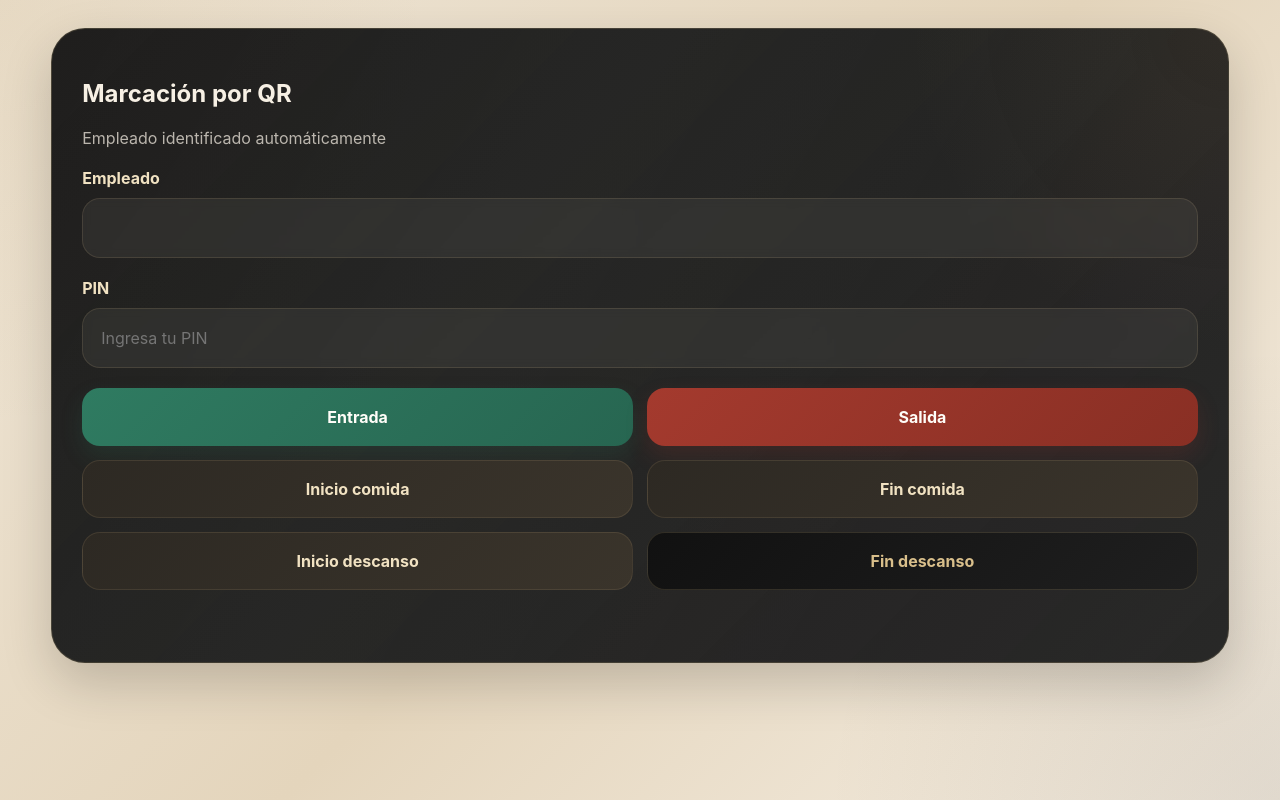
After one commit to Correa11005/control-peluqueria, a Flask app: template templates/marcar_qr.html in a window 1280 px wide. The commit adds this page. Run offline with Flask 3, Linux system fonts and the light colour scheme; the template is opened without the code that fills it, so the values that code supplies are empty.

Commit message:
cambios para los qr

```diff
--- a/app.py
+++ b/app.py
@@ -1,11 +1,27 @@
 import os
 from datetime import datetime
 from zoneinfo import ZoneInfo
-
+from services.time_service import aplicar_logica_melany
 import mysql.connector
 from dotenv import load_dotenv
-from flask import Flask, jsonify, request, send_from_directory
+from flask import Flask, jsonify, request, render_template
 from flask_cors import CORS
+
+from services.empleado_service import (
+    configurar_qr_y_pin,
+    obtener_empleado_por_token,
+    resetear_intentos_pin,
+    registrar_intento_fallido,
+)
+
+from services.qr_service import (
+    validar_pin,
+    verificar_pin,
+    empleado_bloqueado,
+    calcular_bloqueo,
+    ACCIONES_VALIDAS,
+    generar_imagen_qr,
+)
 
 load_dotenv()
 
@@ -14,7 +30,7 @@ CORS(app)
 
 LIMITE_SEGUNDOS_MELANY = 4 * 3600
 TZ_APP = "Europe/Madrid"
-FRONTEND_DIR = os.path.join(os.getcwd(), "frontend")
+
 
 
 def get_db_connection():
@@ -57,13 +73,6 @@ def obtener_ultima_marcacion_hoy(cursor, empleado_id, fecha=None):
         (empleado_id, fecha),
     )
     return cursor.fetchone()
-
-
-def aplicar_limite_melany(empleado_id, segundos):
-    if empleado_id == 3:
-        return min(segundos, LIMITE_SEGUNDOS_MELANY)
-    return segundos
-
 
 def calcular_resumen_marcaciones(marcaciones, empleado_id=None, ahora=None):
     entrada = None
@@ -134,10 +143,12 @@ def calcular_resumen_marcaciones(marcaciones, empleado_id=None, ahora=None):
     total_trabajado = max(0, total_trabajado)
     total_comida = max(0, total_comida)
     total_descanso = max(0, total_descanso)
-    total_trabajado = aplicar_limite_melany(empleado_id, total_trabajado)
 
-    neto = total_trabajado
-    neto = aplicar_limite_melany(empleado_id, neto)
+    segundos_trabajados_reales = total_trabajado
+    segundos_netos_reales = max(0, segundos_trabajados_reales - total_comida - total_descanso)
+
+    segundos_trabajados_mostrados = aplicar_logica_melany(empleado_id, segundos_trabajados_reales)
+    segundos_netos_mostrados = aplicar_logica_melany(empleado_id, segundos_netos_reales)
 
     return {
         "entrada": entrada,
@@ -146,12 +157,40 @@ def calcular_resumen_marcaciones(marcaciones, empleado_id=None, ahora=None):
         "fin_comida": fin_comida,
         "inicio_descanso": inicio_descanso,
         "fin_descanso": fin_descanso,
-        "segundos_trabajados": total_trabajado,
+
+        "segundos_trabajados_reales": segundos_trabajados_reales,
         "segundos_comida": total_comida,
         "segundos_descanso": total_descanso,
-        "segundos_netos": neto,
+        "segundos_netos_reales": segundos_netos_reales,
+
+        "segundos_trabajados": segundos_trabajados_mostrados,
+        "segundos_netos": segundos_netos_mostrados,
     }
 
+@app.route("/configurar_qr/<int:empleado_id>", methods=["POST"])
+def configurar_qr(empleado_id):
+    data = request.get_json(silent=True) or {}
+    pin = data.get("pin")
+
+    if not pin:
+        return jsonify({"error": "PIN requerido"}), 400
+
+    conn = get_db_connection()
+    try:
+        token = configurar_qr_y_pin(conn, empleado_id, pin)
+
+        base_url = os.environ.get("BASE_URL", "http://127.0.0.1:5000").rstrip("/")
+        url_qr = f"{base_url}/marcar?token={token}"
+        ruta_qr = generar_imagen_qr(url_qr, f"empleado_{empleado_id}")
+
+        return jsonify({
+            "mensaje": "QR configurado correctamente",
+            "token": token,
+            "url": url_qr,
+            "qr_imagen": ruta_qr
+        })
+    finally:
+        conn.close()
 
 @app.route("/empleados")
 def empleados():
@@ -166,6 +205,107 @@ def empleados():
 
     return jsonify(result)
 
+@app.route("/marcar", methods=["GET"])
+def vista_marcar_qr():
+    token = request.args.get("token", "").strip()
+
+    if not token:
+        return "Token no proporcionado", 400
+
+    conn = get_db_connection()
+    try:
+        empleado = obtener_empleado_por_token(conn, token)
+
+        if not empleado or not empleado["activo"]:
+            return "Empleado no encontrado o inactivo", 404
+
+        return render_template(
+            "marcar_qr.html",
+            empleado=empleado,
+            token=token
+        )
+    finally:
+        conn.close()
+@app.route("/api/marcar_qr", methods=["POST"])
+def api_marcar_qr():
+    data = request.get_json(silent=True) or {}
+
+    token = (data.get("token") or "").strip()
+    pin = (data.get("pin") or "").strip()
+    tipo = (data.get("tipo") or "").strip()
+
+    if not token:
+        return jsonify({"error": "Token requerido"}), 400
+
+    if tipo not in ACCIONES_VALIDAS:
+        return jsonify({"error": "Tipo de marcación inválido"}), 400
+
+    if not validar_pin(pin):
+        return jsonify({"error": "PIN inválido. Debe tener 4 dígitos."}), 400
+
+    conn = get_db_connection()
+    cursor = conn.cursor(dictionary=True)
+
+    try:
+        empleado = obtener_empleado_por_token(conn, token)
+
+        if not empleado or not empleado["activo"]:
+            return jsonify({"error": "Empleado no válido o inactivo"}), 404
+
+        if empleado_bloqueado(empleado["bloqueado_hasta"]):
+            return jsonify({"error": "Empleado bloqueado temporalmente por intentos fallidos"}), 403
+
+        if not verificar_pin(pin, empleado["pin_hash"]):
+            nuevos_intentos = (empleado["pin_intentos_fallidos"] or 0) + 1
+            bloqueo = calcular_bloqueo(nuevos_intentos)
+            registrar_intento_fallido(conn, empleado["id"], nuevos_intentos, bloqueo)
+            return jsonify({"error": "PIN incorrecto"}), 401
+
+        resetear_intentos_pin(conn, empleado["id"])
+
+        hoy = datetime.now(ZoneInfo(TZ_APP)).date()
+        ultima = obtener_ultima_marcacion_hoy(cursor, empleado["id"], hoy)
+        ultimo_tipo = ultima["tipo"] if ultima else None
+
+        if tipo == "entrada":
+            if ultimo_tipo in {"entrada", "fin_comida", "fin_descanso"}:
+                return jsonify({"error": "No se puede registrar otra entrada ahora"}), 400
+
+        elif tipo == "salida":
+            if ultimo_tipo not in {"entrada", "fin_comida", "fin_descanso"}:
+                return jsonify({"error": "No se puede registrar salida sin haber entrado o reanudado"}), 400
+
+        elif tipo == "inicio_comida":
+            if ultimo_tipo not in {"entrada", "fin_descanso"}:
+                return jsonify({"error": "No se puede iniciar comida en este momento"}), 400
+
+        elif tipo == "fin_comida":
+            if ultimo_tipo != "inicio_comida":
+                return jsonify({"error": "No se puede finalizar comida sin haberla iniciado"}), 400
+
+        elif tipo == "inicio_descanso":
+            if ultimo_tipo not in {"entrada", "fin_comida"}:
+                return jsonify({"error": "No se puede iniciar descanso en este momento"}), 400
+
+        elif tipo == "fin_descanso":
+            if ultimo_tipo != "inicio_descanso":
+                return jsonify({"error": "No se puede finalizar descanso sin haberlo iniciado"}), 400
+
+        cursor.execute(
+            "INSERT INTO marcaciones (empleado_id, tipo, fecha_hora) VALUES (%s, %s, NOW())",
+            (empleado["id"], tipo),
+        )
+        conn.commit()
+
+        return jsonify({
+            "ok": True,
+            "mensaje": f"Marcación registrada: {tipo}",
+            "empleado": empleado["nombre"]
+        })
+
+    finally:
+        cursor.close()
+        conn.close()
 
 @app.route("/marcar", methods=["POST"])
 def marcar():
@@ -331,23 +471,27 @@ def resumen_hoy():
                 estado = "finalizado"
 
         respuesta.append(
-            {
-                "empleado_id": emp["id"],
-                "nombre": emp["nombre"],
-                "estado": estado,
-                "ultima_marcacion": ultima_marcacion,
-                "desde": desde,
-                "trabajado": formatear_tiempo(resumen["segundos_trabajados"]),
-                "comida": formatear_tiempo(resumen["segundos_comida"]),
-                "descanso": formatear_tiempo(resumen["segundos_descanso"]),
-                "neto": formatear_tiempo(resumen["segundos_netos"]),
-                "segundos_trabajados": resumen["segundos_trabajados"],
-                "segundos_comida": resumen["segundos_comida"],
-                "segundos_descanso": resumen["segundos_descanso"],
-                "segundos_netos": resumen["segundos_netos"],
-            }
-        )
+    {
+        "empleado_id": emp["id"],
+        "nombre": emp["nombre"],
+        "estado": estado,
+        "ultima_marcacion": ultima_marcacion,
+        "desde": desde,
 
+        "trabajado": formatear_tiempo(resumen["segundos_trabajados"]),
+        "comida": formatear_tiempo(resumen["segundos_comida"]),
+        "descanso": formatear_tiempo(resumen["segundos_descanso"]),
+        "neto": formatear_tiempo(resumen["segundos_netos"]),
+
+        "segundos_trabajados": resumen["segundos_trabajados"],
+        "segundos_comida": resumen["segundos_comida"],
+        "segundos_descanso": resumen["segundos_descanso"],
+        "segundos_netos": resumen["segundos_netos"],
+
+        "segundos_trabajados_reales": resumen["segundos_trabajados_reales"],
+        "segundos_netos_reales": resumen["segundos_netos_reales"],
+    }
+)
     cursor.close()
     conn.close()
 
@@ -449,16 +593,7 @@ def historial():
 
 @app.route("/")
 def servir_index():
-    return send_from_directory(FRONTEND_DIR, "index.html")
-
-
-@app.route("/<path:path>")
-def servir_frontend(path):
-    ruta = os.path.join(FRONTEND_DIR, path)
-    if os.path.isfile(ruta):
-        return send_from_directory(FRONTEND_DIR, path)
-    return jsonify({"error": "Recurso no encontrado"}), 404
-
+    return render_template ("index.html")
 
 if __name__ == "__main__":
     app.run(host="0.0.0.0", port=int(os.environ.get("PORT", 5000)), debug=True)
--- /dev/null
+++ b/static/marcar_qr.js
@@ -0,0 +1,43 @@
+async function marcarQr(tipo) {
+    const pinInput = document.getElementById("pin");
+    const tokenInput = document.getElementById("token");
+    const mensaje = document.getElementById("mensaje");
+
+    const pin = pinInput.value.trim();
+    const token = tokenInput.value.trim();
+
+    mensaje.textContent = "";
+
+    if (!/^\d{4}$/.test(pin)) {
+        mensaje.textContent = "El PIN debe tener exactamente 4 dígitos.";
+        return;
+    }
+
+    try {
+        const response = await fetch("/api/marcar_qr", {
+            method: "POST",
+            headers: {
+                "Content-Type": "application/json"
+            },
+            body: JSON.stringify({
+                token: token,
+                pin: pin,
+                tipo: tipo
+            })
+        });
+
+        const data = await response.json();
+
+        if (!response.ok) {
+            mensaje.textContent = data.error || "No se pudo registrar la marcación.";
+            return;
+        }
+
+        mensaje.textContent = data.mensaje || "Marcación registrada correctamente.";
+        pinInput.value = "";
+        pinInput.focus();
+    } catch (error) {
+        mensaje.textContent = "Error de conexión con el servidor.";
+        console.error(error);
+    }
+}
--- a/frontend/index.html
+++ b/templates/index.html
@@ -4,14 +4,14 @@
   <meta charset="UTF-8" />
   <meta name="viewport" content="width=device-width, initial-scale=1.0" />
   <title>Control de Asistencia | Le Rêve</title>
-  <link rel="stylesheet" href="style.css" />
+  <link rel="stylesheet" href="{{ url_for('static', filename='style.css') }}" />
 </head>
 <body>
   <div class="app-shell">
     <header class="topbar">
       <div class="brand">
         <div class="brand-logo">
-          <img src="logo.png" alt="Logo Le Rêve" onerror="this.style.display='none'; this.parentElement.innerHTML='<span>LE RÊVE</span>';">
+          <img src="{{ url_for('static', filename='logo.jpeg') }}" alt="Logo Le Rêve" onerror="this.style.display='none'; this.parentElement.innerHTML='<span>LE RÊVE</span>';">
         </div>
         <div class="brand-text">
           <p class="eyebrow">Beauty Salon</p>
@@ -115,6 +115,6 @@
     </main>
   </div>
 
-  <script src="script.js"></script>
+  <script src="{{ url_for('static', filename='script.js') }}"></script>
 </body>
 </html>
--- /dev/null
+++ b/templates/marcar_qr.html
@@ -0,0 +1,48 @@
+<!DOCTYPE html>
+<html lang="es">
+<head>
+  <meta charset="UTF-8">
+  <meta name="viewport" content="width=device-width, initial-scale=1.0">
+  <title>Marcación por QR</title>
+  <link rel="stylesheet" href="{{ url_for('static', filename='style.css') }}">
+</head>
+<body>
+  <div class="app-shell">
+    <main class="dashboard">
+      <section class="card">
+        <div class="section-head">
+          <div>
+            <h1>Marcación por QR</h1>
+            <p>Empleado identificado automáticamente</p>
+          </div>
+        </div>
+
+        <div class="form-block">
+          <label class="field-label">Empleado</label>
+          <input type="text" class="input-control" value="{{ empleado.nombre }}" readonly>
+        </div>
+
+        <div class="form-block">
+          <label for="pin" class="field-label">PIN</label>
+          <input type="password" id="pin" class="input-control" maxlength="4" placeholder="Ingresa tu PIN">
+        </div>
+
+        <input type="hidden" id="token" value="{{ token }}">
+
+        <div class="action-grid">
+          <button class="btn btn-success" type="button" onclick="marcarQr('entrada')">Entrada</button>
+          <button class="btn btn-danger" type="button" onclick="marcarQr('salida')">Salida</button>
+          <button class="btn btn-neutral" type="button" onclick="marcarQr('inicio_comida')">Inicio comida</button>
+          <button class="btn btn-neutral" type="button" onclick="marcarQr('fin_comida')">Fin comida</button>
+          <button class="btn btn-secondary" type="button" onclick="marcarQr('inicio_descanso')">Inicio descanso</button>
+          <button class="btn btn-secondary-dark" type="button" onclick="marcarQr('fin_descanso')">Fin descanso</button>
+        </div>
+
+        <div id="mensaje" class="status-message"></div>
+      </section>
+    </main>
+  </div>
+
+  <script src="{{ url_for('static', filename='marcar_qr.js') }}"></script>
+</body>
+</html>
```
Also changed, not shown: services/empleado_service.py (added, +59 -0 lines), services/qr_service.py (added, +67 -0 lines), services/time_service.py (added, +15 -0 lines), test_db.py (+15 -16 lines), services/asistencia_service.py (added), static/logo.jpeg (renamed from frontend/logo.jpeg), static/qr/empleado_1.png (added), static/qr/empleado_2.png (added), static/qr/empleado_3.png (added), static/script.js (renamed from frontend/script.js), static/style.css (renamed from frontend/style.css), 3 other files.
